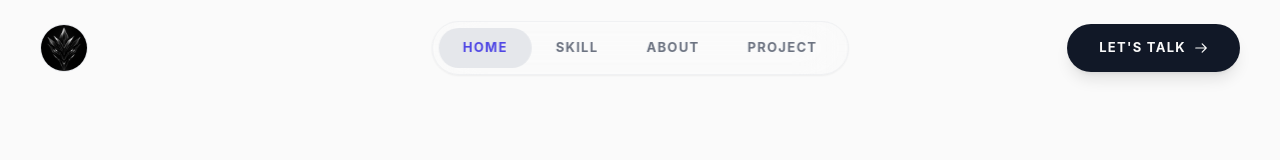
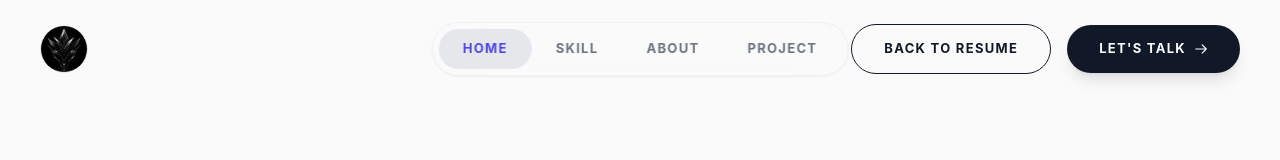
Before and after one commit to hmyat3366-ai/anizwizgouki, a React (Vite) app: page / in a window 1280 px wide. Shown: the top 160 px of the page. Built offline with nearby package versions, Linux system fonts and the light colour scheme; no server answers.

Commit message:
feat: add back to resume button in navbar

```diff
--- a/src/components/Header.tsx
+++ b/src/components/Header.tsx
@@ -101,10 +101,17 @@ export default function Header({ activeSection, onOpenMobileNav }: HeaderProps)
       </nav>
 
       {/* Desktop CTA Button */}
+      <div className="hidden md:flex items-center gap-4 pointer-events-auto">
+        <a
+          href="https://awgresume.vercel.app/"
+          className="group flex items-center justify-center bg-transparent border border-gray-900 dark:border-white text-gray-900 dark:text-white px-8 py-3.5 rounded-full text-[13px] font-bold uppercase tracking-widest hover:bg-gray-900 hover:text-white dark:hover:bg-white dark:hover:text-background transition-colors duration-300"
+        >
+          Back to Resume
+        </a>
         <a
           id="header-cta"
           href="#contact"
-        className="hidden md:flex pointer-events-auto group bg-gray-900 dark:bg-white text-background px-8 py-3.5 rounded-full text-[13px] font-bold uppercase tracking-widest shadow-lg transform transition-all duration-500 ease-[cubic-bezier(0.5,0,0,1)] hover:scale-105 active:scale-95 items-center"
+          className="group bg-gray-900 dark:bg-white text-background px-8 py-3.5 rounded-full text-[13px] font-bold uppercase tracking-widest shadow-lg transform transition-all duration-500 ease-[cubic-bezier(0.5,0,0,1)] hover:scale-105 active:scale-95 flex items-center"
         >
           <div className="relative overflow-hidden h-5 flex items-center">
             <span className="flex items-center gap-2 transition-transform duration-500 group-hover:-translate-y-[150%]">
@@ -115,6 +122,7 @@ export default function Header({ activeSection, onOpenMobileNav }: HeaderProps)
             </span>
           </div>
         </a>
+      </div>
 
       {/* Mobile Hamburger Button */}
       <button
--- a/src/components/MobileNav.tsx
+++ b/src/components/MobileNav.tsx
@@ -46,7 +46,13 @@ export default function MobileNav({ activeSection, isOpen, onClose }: MobileNavP
       </div>
 
       {/* Bottom CTA */}
-      <div className="w-full max-w-[65vw] pb-8">
+      <div className="w-full max-w-[65vw] pb-8 flex flex-col gap-4">
+        <a
+          href="https://awgresume.vercel.app/"
+          className="bg-transparent border border-white/20 text-white hover:bg-white/10 px-6 py-4 rounded-full font-bold uppercase tracking-widest text-xs flex items-center justify-center w-full transition-colors"
+        >
+          Back to Resume
+        </a>
         <a
           href="#contact"
           onClick={onClose}
```
Lines whose indentation alone changed are shown as unchanged.
